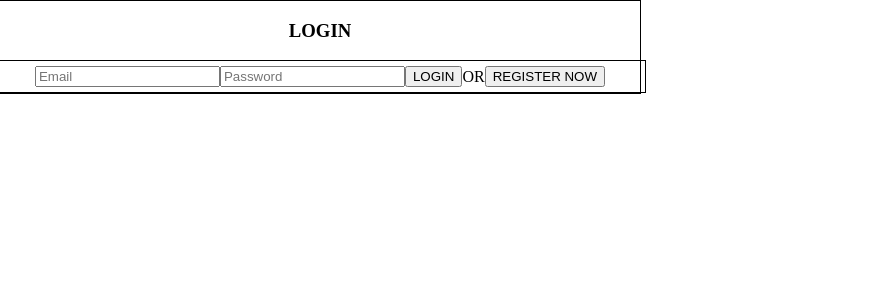
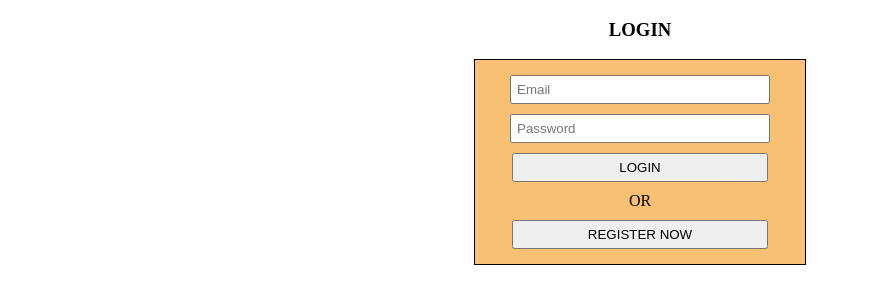
Before and after one commit to AashrutiPrajapati/cybercom, a PHP site: page /login.html in a window 1280 px wide. Shown: the top 304 px of the page, without its empty margins (0-869 px from the left). Run offline with PHP 8.4, Linux system fonts and the light colour scheme.

Commit message:
Update login.css

```diff
--- a/Test_1/login.css
+++ b/Test_1/login.css
@@ -5,30 +5,37 @@ body{
 	justify-content: center;
 	align-items: center;
 	flex-direction: column;
-	width: 50%;
 }
 .main{
-	border: 1px solid black;
-	/*border-radius: 20px;*/
 	width: 100%;
-
 	display: flex;
 	justify-content: center;
 	align-items: center;
 	flex-direction: column;
 	background-color: white;
 }
-.form{
-	width: 100%;
-	padding: 5px;
-}
 .login_form{
 	padding: 5px;
-	width: 100%;
+	width: 25%;
 	border: 1px solid black;
 	display: flex;
 	justify-content: center;
+	flex-direction: column;
 	align-items: center;
-	/*flex-direction: column;*/
+	background-color: #f7c072;
 
 }
+.text{
+	padding: 5px;
+	margin-top: 10px;
+	width: calc(80% - 10px);
+}
+.btn{
+	width: 80% ;
+	padding: 5px 0px;
+	margin: 10px;
+
+}
+.error{
+	color: red;
+}
```
